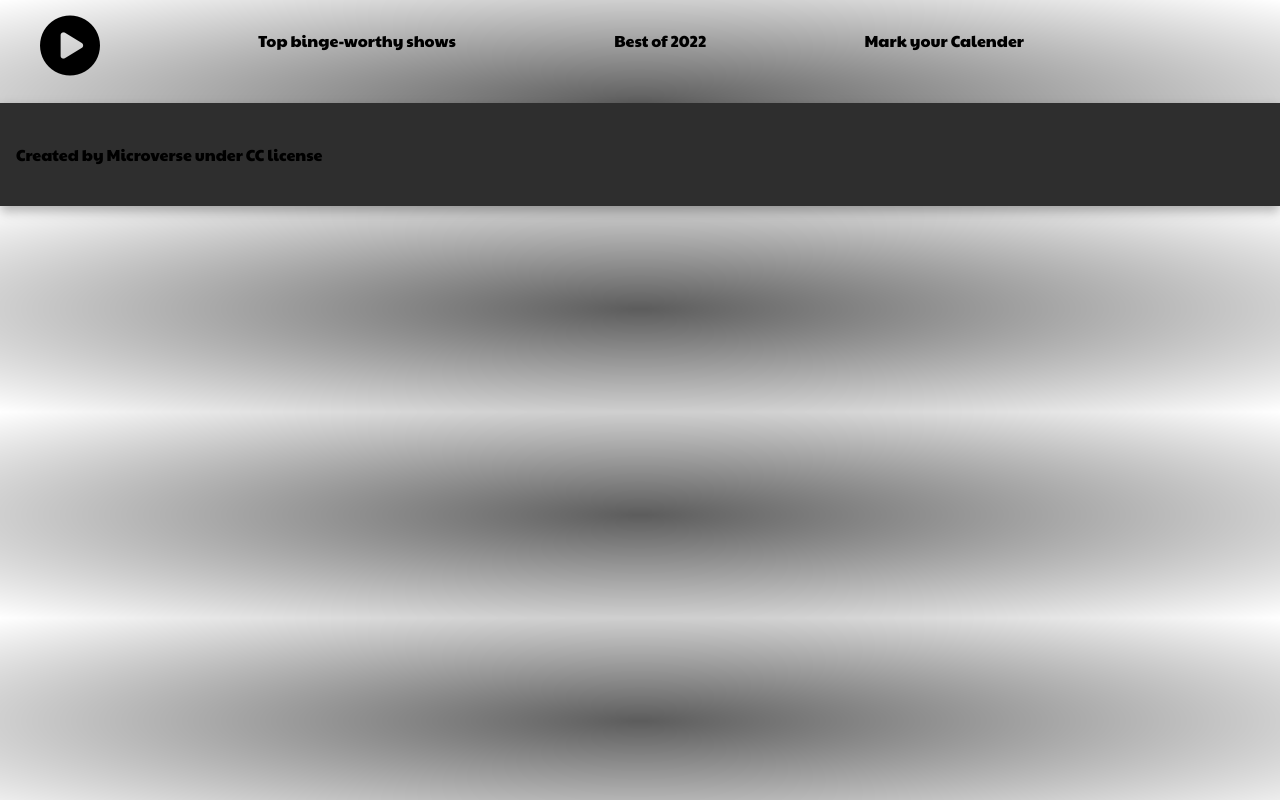
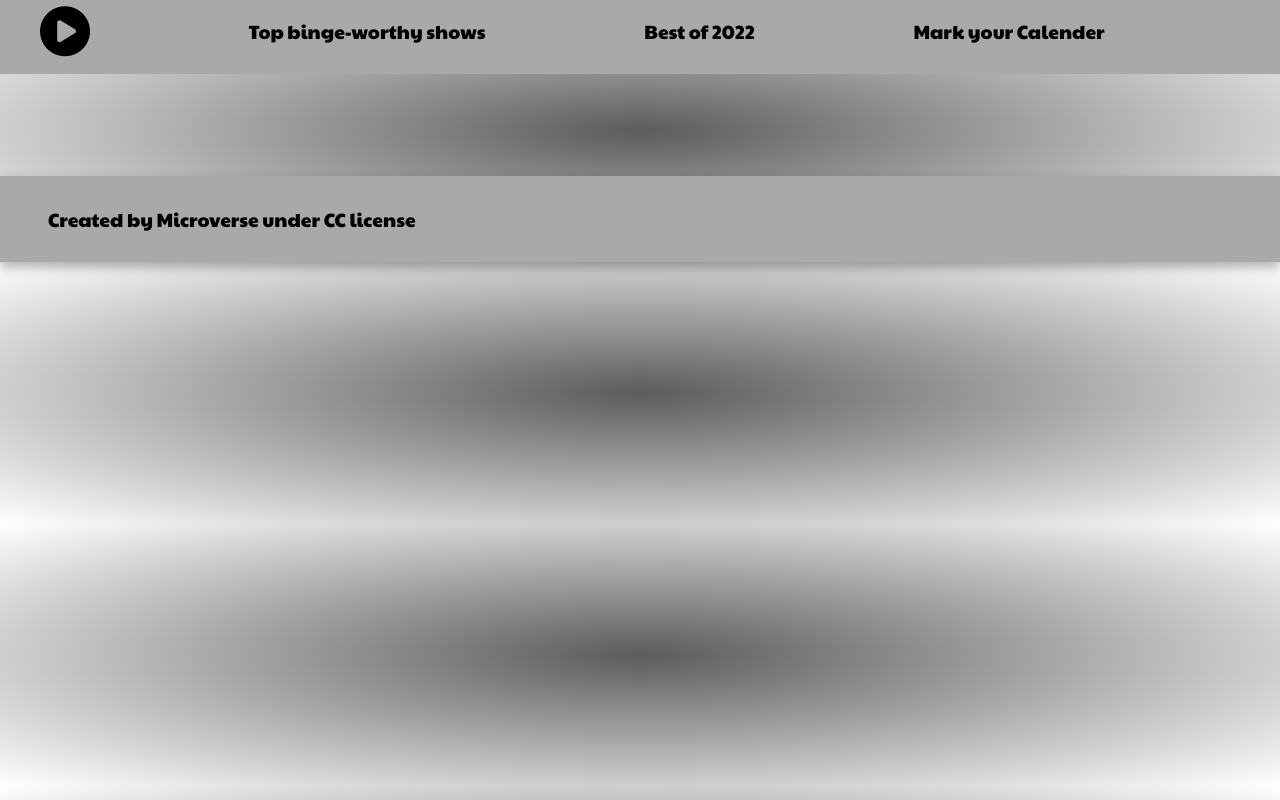
Before and after one commit to Sparktan24/JavaScript-group-capstone-project-movies-api, a website built with webpack: page src/index.html in a window 1280 px wide. Built offline with nearby package versions, Linux system fonts and the light colour scheme; no server answers.

Commit message:
Styling changes

```diff
--- a/src/index.html
+++ b/src/index.html
@@ -43,7 +43,7 @@
 
   <footer>
     <div class="footer_content">
-      <p>Created by Microverse under CC license</p>
+      <p class="footer-description">Created by Microverse under CC license</p>
     </div>
   </footer>
 </html>
--- a/src/style.css
+++ b/src/style.css
@@ -10,16 +10,30 @@ html {
   background: radial-gradient(#000000a3, transparent);
 }
 
+header {
+  margin-bottom: 4%;
+  background: darkgray;
+}
+
 ul {
   list-style: none;
   display: flex;
   justify-content: space-between;
-  margin-right: 20%;
+  margin-right: 12%;
   line-height: 50px;
+  margin-top: 0;
+  padding-top: 0.5%;
+  padding-bottom: 0.5%;
+  margin-bottom: 0;
+}
+
+li {
+  font-size: larger;
+  margin-right: 2%;
 }
 
 .fa-circle-play {
-  font-size: 60px;
+  font-size: 50px;
 }
 
 li :active {
@@ -46,8 +60,18 @@ h2 {
 }
 
 .fa-heart {
-  margin-top: 12%;
-  font-size: 18px;
+  margin-top: 40%;
+  font-size: 20px;
+  margin-left: 35%;
+}
+
+.like:hover {
+  color: #ff0000bf;
+}
+
+.likes {
+  display: flex;
+  flex-direction: column;
 }
 
 .comment {
@@ -65,14 +89,22 @@ body {
 }
 
 footer {
-  color: rgb(255, 255, 255);
-  background-color: rgb(46, 46, 46);
+  margin-top: 4%;
+  background: darkgray;
   padding: 24px 0;
   box-shadow: rgb(0 0 0 / 31%) 0 5px 11px;
 }
 
 .footer_content {
-  margin-left: 1rem;
+  margin-left: 3rem;
+  font-size: larger;
+}
+
+.footer-description {
+  padding-top: 0.5%;
+  padding-bottom: 0.5%;
+  margin-top: 0;
+  margin-bottom: 0;
 }
 
 #close-btn {
```
Also changed, not shown: src/modules/homepage.js (+4 -4 lines).
